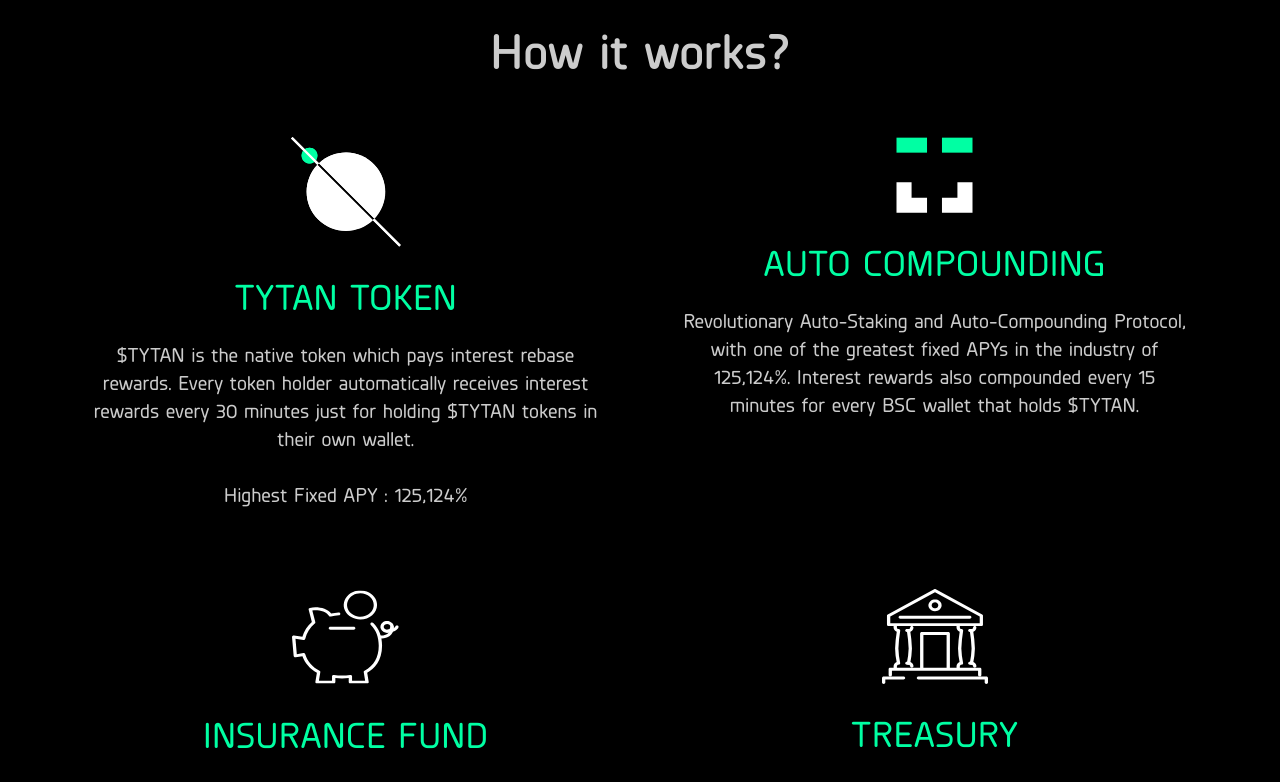
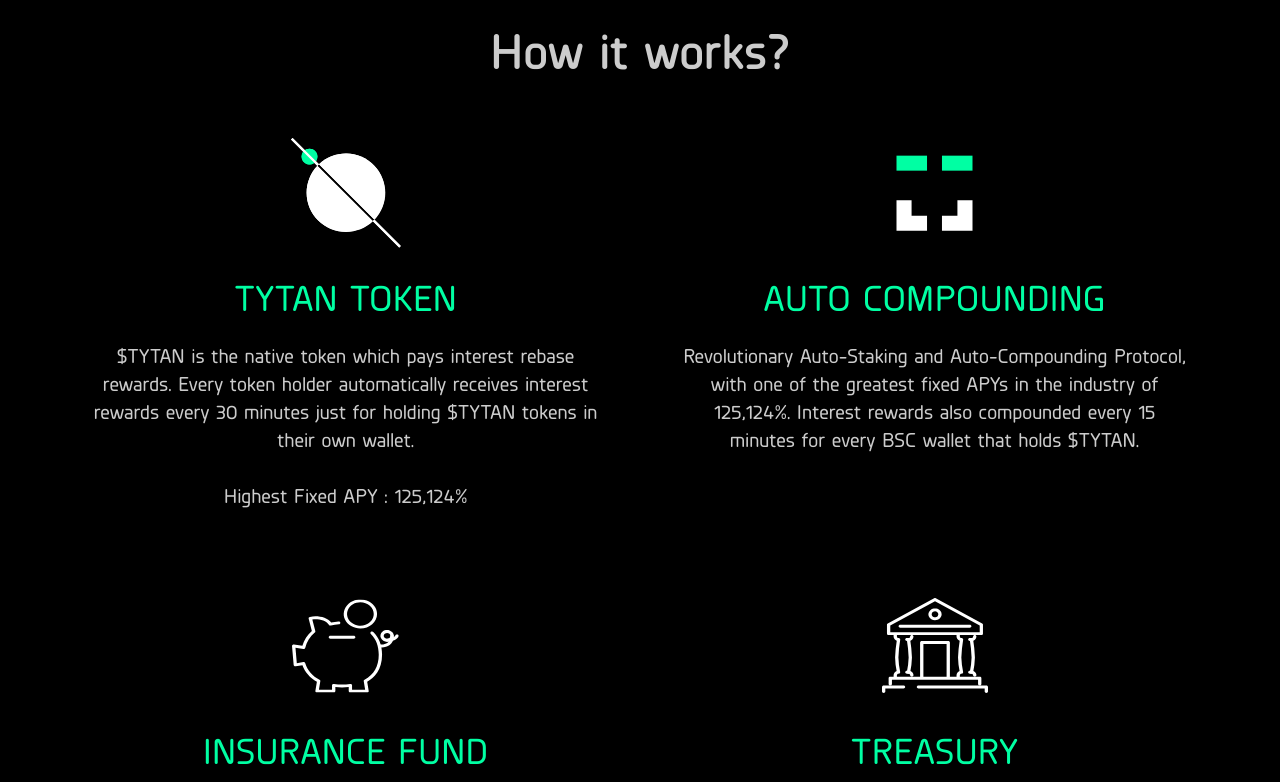
Before and after one commit to Tytan-Finance/Tytan-Landing, a Next.js app: page / in a window 1280 px wide. Shown: the part 2900-3682 px from the top of the page. Built offline with nearby package versions, Linux system fonts and the light colour scheme; a web font is replaced by a local one.

Commit message:
how it works bug fixed

```diff
--- a/components/HomePage/HowItWorksSection.tsx
+++ b/components/HomePage/HowItWorksSection.tsx
@@ -80,8 +80,7 @@
                         stepsData.map(({id,desc,heading,imgSrc,imgHeight,imgWidth}) => (
 
                             <div className={`max-w-[509px] w-full`}>
-
-                                <div className={`flex items-center justify-center`}>
+                                <div className={`min-h-[111px] flex items-center justify-center`}>
                                     <Image src={imgSrc} width={imgWidth} height={imgHeight}/>
                                 </div>
 
```
